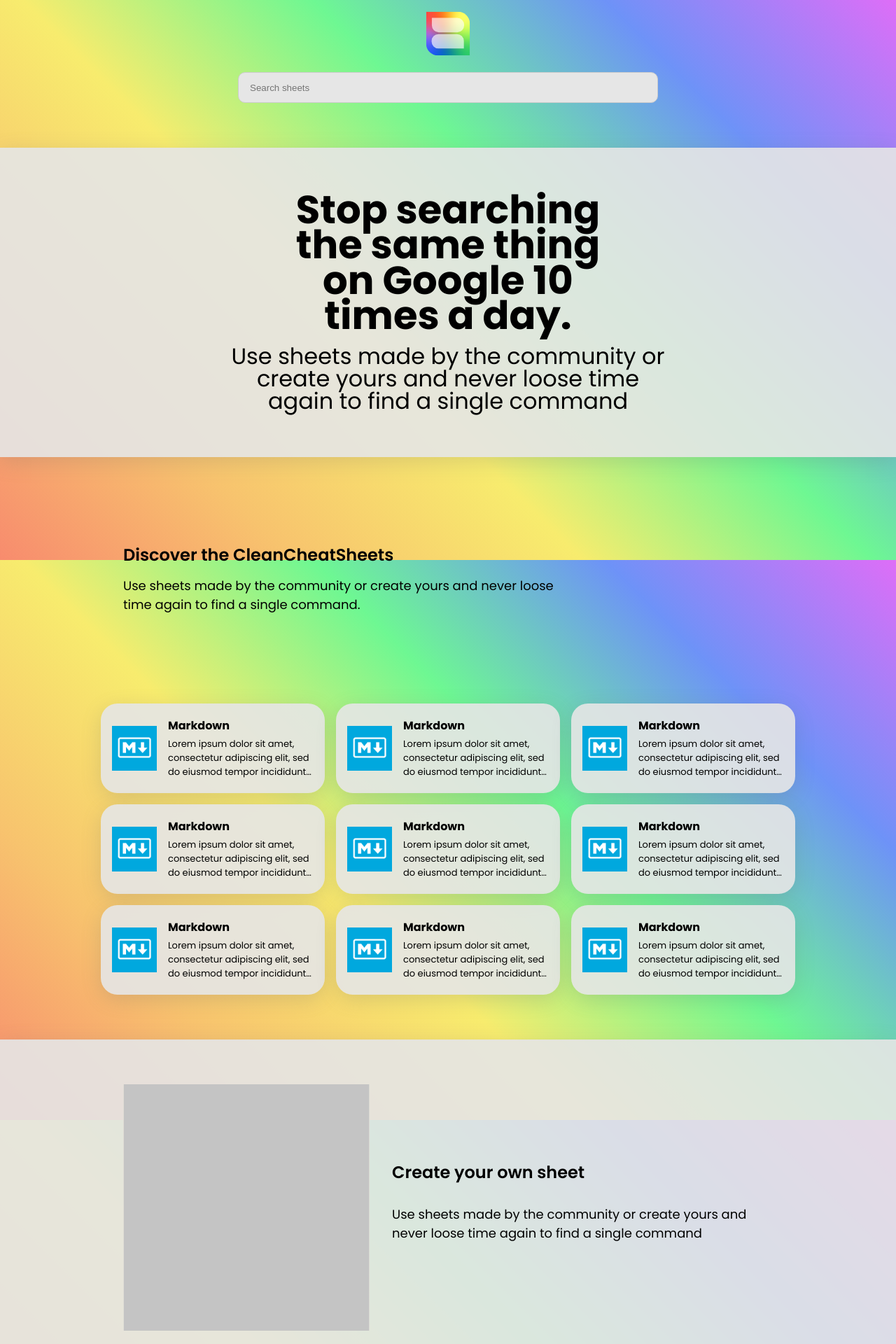
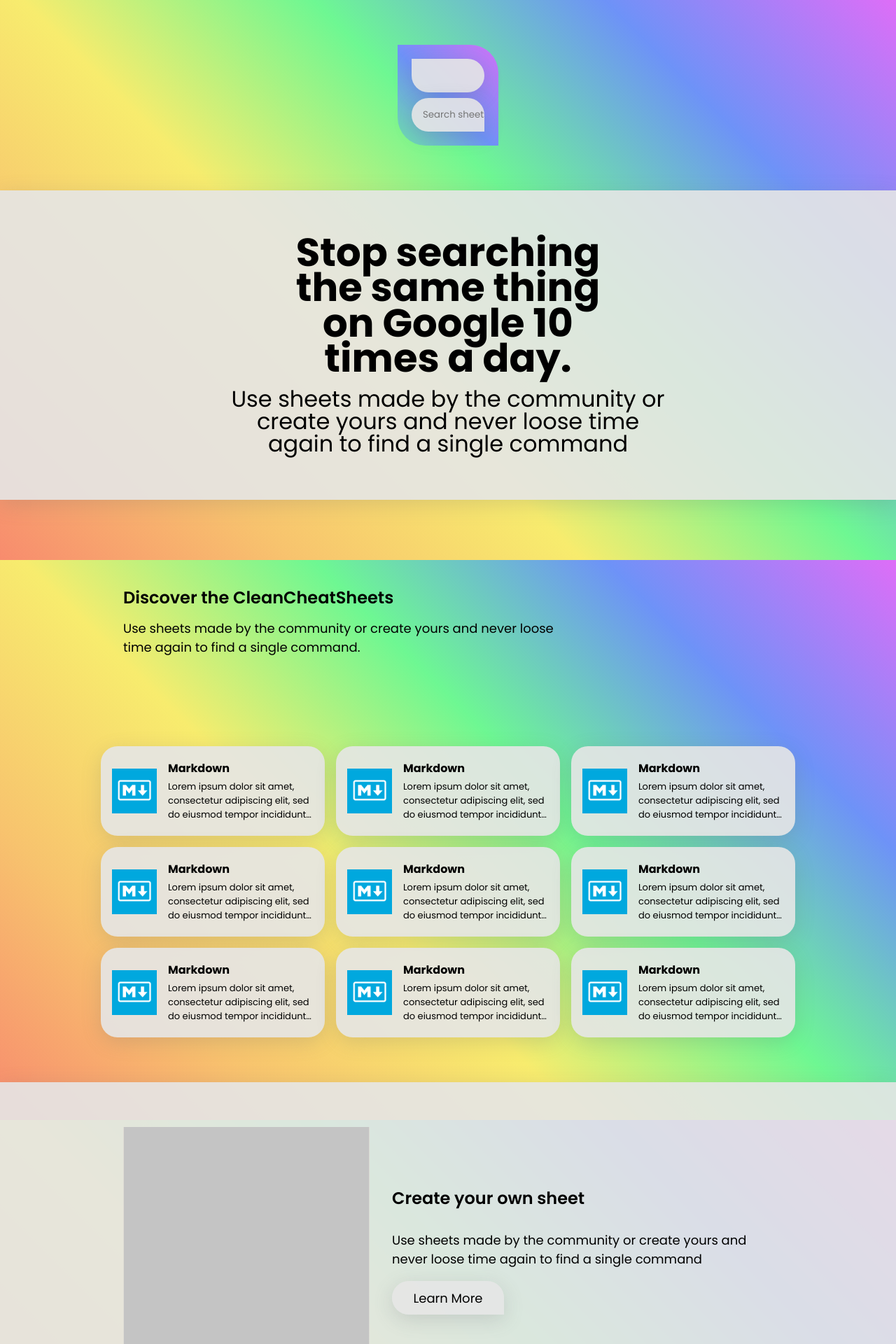
Before and after one commit to CleanCheatSheet/website, a Next.js app: page / in a window 1280 px wide. Shown: the top 1920 px of the page at 70% size. Built offline with nearby package versions, Linux system fonts and the light colour scheme.

Commit message:
Update search bar css + add button

```diff
--- /dev/null
+++ b/components/button.js
@@ -0,0 +1,18 @@
+import styles from "../styles/Button.module.css";
+import Link from "next/link";
+
+export function Button(props) {
+  return (
+    <Link href={props.link}>
+      <a className={props.class}>
+        <div
+          className={`${styles.container} ${styles[props.angle]} ${
+            props.color ? `${styles.color} color` : ""
+          }`}
+        >
+          <p className={styles.text}>{props.text}</p>
+        </div>
+      </a>
+    </Link>
+  );
+}
--- a/components/placeholder.js
+++ b/components/placeholder.js
@@ -1,5 +1,7 @@
 import styles from "../styles/Placeholder.module.css";
 import Image from "next/image";
+
+import { Button } from "./button";
 
 export function PlaceholderLeft(props) {
   return (
@@ -16,6 +18,12 @@ export function PlaceholderLeft(props) {
         <div className={styles.text}>
           <p>{props.text}</p>
         </div>
+        <Button
+          angle={props.buttonAngle}
+          color={false}
+          text={props.buttonText}
+          link={props.link}
+        />
       </div>
     </div>
   );
@@ -31,6 +39,12 @@ export function PlaceholderRight(props) {
         <div className={styles.text}>
           <p>{props.text}</p>
         </div>
+        <Button
+          angle={props.buttonAngle}
+          color={false}
+          text={props.buttonText}
+          link={props.link}
+        />
       </div>
       <div className={styles.imageWrapper}>
         <div className={styles.image}>
--- a/components/search.js
+++ b/components/search.js
@@ -136,6 +136,9 @@ export function Search() {
   return (
     <div className={styles.module}>
       <div ref={wrapperRef} className={styles.container}>
+        <div className={styles.logoUpWrapper}>
+          <div className={styles.logoUp}></div>
+        </div>
         <input
           className={styles.search}
           placeholder="Search sheets"
@@ -159,7 +162,7 @@ export function Search() {
                       }}
                       className={styles.link}
                     >
-                      {title}
+                      <p>{title}</p>
                     </a>
                   </Link>
                 </li>
--- a/components/triptych.js
+++ b/components/triptych.js
@@ -1,5 +1,6 @@
 import styles from "../styles/Triptych.module.css";
 import Image from "next/image";
+import { Button } from "./button";
 
 export function Triptych(props) {
   return (
@@ -9,18 +10,30 @@ export function Triptych(props) {
         alt="Open source icon"
         title="Open Source"
         text="We are developping CleanCheatSheet 100% open source. Please feel free to contribute to the code on GitHub."
+        buttonAngle="topLeft"
+        buttonColor={false}
+        buttonText="GitHub"
+        link="https://github.com/CleanCheatSheet/"
       />
       <Panel
         src="/icons/people.svg"
         alt="Community icon"
         title="Community"
         text="CleanCheatSheet is driven by its community of contributor that create the sheets to make life a little easier."
+        buttonAngle=""
+        buttonColor={false}
+        buttonText="Contribute"
+        link="#"
       />
       <Panel
         src="/icons/savings.svg"
         alt="Support us icone"
         title="Support us"
         text="There is no ads on the website, and the only income we have are you tips. If you want to contribute to the cost of the server, please considere send you a couple of euros."
+        buttonAngle="bottomRight"
+        buttonColor={false}
+        buttonText="Support us"
+        link="#"
       />
     </div>
   );
@@ -32,6 +45,13 @@ export function Panel(props) {
       <Image src={props.src} alt={props.alt} width="64" height="64" />
       <h3>{props.title}</h3>
       <p className={styles.text}>{props.text}</p>
+      <Button
+        angle={props.buttonAngle}
+        color={props.buttonColor}
+        text={props.buttonText}
+        link={props.link}
+        class={styles.button}
+      />
     </div>
   );
 }
--- a/pages/_app.js
+++ b/pages/_app.js
@@ -6,7 +6,7 @@ import { Footer } from "../components/footer";
 function MyApp({ Component, pageProps }) {
   return (
     <>
-      <Navbar />
+      {/* <Navbar /> */}
       <Search />
       <Component {...pageProps} />
       <Footer />
--- a/pages/index.js
+++ b/pages/index.js
@@ -92,14 +92,24 @@ export default function Home() {
         text="Use sheets made by the community or create yours and never loose time again to find a single command"
         src="/image-placeholder.png"
         alt="Image placeholder"
+        buttonAngle="bottomRight"
+        buttonText="Learn More"
+        link="/about"
       />
       <PlaceholderRight
         title="Create your own sheet"
         text="Use sheets made by the community or create yours and never loose time again to find a single command"
         src="/image-placeholder.png"
         alt="Image placeholder"
+        buttonAngle="topLeft"
+        buttonText="Learn More"
+        link="/about"
       />
-      <Triptych />
+      <Triptych
+        buttonAngle="bottomRight"
+        buttonText="Learn More"
+        link="/about"
+      />
     </div>
   );
 }
--- /dev/null
+++ b/styles/Button.module.css
@@ -0,0 +1,44 @@
+.container {
+  width: 10rem;
+  height: 3rem;
+  background: var(--greyLight-0);
+  box-shadow: var(--box-shadow);
+  border-radius: 1.5rem;
+  display: flex;
+  align-items: center;
+  justify-content: center;
+}
+
+@keyframes background-animation {
+  0% {
+    background-position: left;
+  }
+  100% {
+    background-position: right;
+  }
+}
+
+.color {
+  background-image: var(--gradient);
+  background-size: calc(4 * var(--background-zoom));
+  animation: background-animation var(--background-duration) infinite alternate;
+}
+
+.topLeft {
+  border-top-left-radius: 0;
+}
+
+.bottomRight {
+  border-bottom-right-radius: 0;
+}
+
+.container:hover {
+  filter: var(--filter-hover);
+  box-shadow: var(--box-shadow-hover);
+}
+
+.text {
+  max-width: 40rem;
+  font-size: large;
+  text-align: center;
+}
--- a/styles/Card.module.css
+++ b/styles/Card.module.css
@@ -45,6 +45,11 @@
   overflow: hidden;
 }
 
+.container:hover {
+  filter: var(--filter-hover);
+  box-shadow: var(--box-shadow-hover);
+}
+
 .icon {
   min-width: 4rem;
   max-width: 6rem;
--- a/styles/Search.module.css
+++ b/styles/Search.module.css
@@ -1,52 +1,82 @@
 .module {
-  --radius: 10px;
   width: 100%;
+  height: 9rem;
   display: flex;
   justify-content: center;
-  align-items: center;
-  margin-bottom: 2rem;
+  margin-top: 4rem;
+  margin-bottom: 4rem;
 }
 
 .container {
-  width: clamp(100px, 70%, 600px);
-  height: 44px;
+  background-image: var(--gradient);
+  background-size: var(--background-zoom);
+  animation: background-animation var(--background-duration) infinite alternate;
+  border-top-right-radius: 2.5rem;
+  border-bottom-left-radius: 2.5rem;
+  padding: 1.25rem;
+}
+
+@keyframes background-animation {
+  0% {
+    background-position: right;
+  }
+  100% {
+    background-position: left;
+  }
+}
+
+.logoUpWrapper {
+  width: 100%;
+  display: flex;
+  flex-direction: column;
+  align-items: center;
+}
+
+.logoUp {
+  height: 3rem;
+  width: 6.5rem;
+  background: var(--greyLight-0);
+  box-shadow: var(--box-shadow);
+  border-radius: 2rem;
+  border-top-left-radius: 0;
+  margin-bottom: 0.5rem;
 }
 
 .search {
-  height: calc(100% - 2px);
-  width: calc(100% - 1rem - 2px);
-  background-color: hsl(0, 0%, 90%);
-  border: 1px solid hsl(0, 0%, 80%);
+  font-family: inherit;
+  height: 3rem;
+  width: 5.5rem;
   padding: 0;
   padding-left: 1rem;
-  border-radius: var(--radius);
+  color: transparent;
+  background: var(--greyLight-0);
+  box-shadow: var(--box-shadow);
+  border-radius: 2rem;
+  border-bottom-right-radius: 0;
+  border: hidden;
+  transition: all 0.2s ease-in-out;
 }
 
-/* .search:hover {
-  height: calc(100% - 2 * 0.125rem);
-  border: 0.125rem solid var(--nav-bg-accent);
-  outline: 0;
-} */
+.search:hover {
+  box-shadow: var(--box-shadow);
+  color: initial;
+  width: 20rem;
+}
 
 .search:focus {
-  /* border-bottom-right-radius: 0;
-  border-bottom-left-radius: 0; */
-  height: calc(100% - 4px);
-  width: calc(100% - 1rem - 4px);
-  border: 2px solid hsl(0, 0%, 80%);
-  outline: 0;
+  box-shadow: var(--box-shadow);
+  color: initial;
+  width: 20rem;
+  outline: none;
+  box-shadow: var(--box-shadow-hover);
 }
 
 .results {
-  width: calc(100% - 2 * 2px);
-  border: 2px solid hsl(0, 0%, 80%);
-  /* width: 100%; */
-  background-color: var(greyLight-0);
-  border-radius: var(--radius);
+  width: 100%;
+  background: var(--greyLight-0);
+  box-shadow: var(--box-shadow);
+  border-radius: 1.5rem;
   margin-top: 1rem;
-  /* border-bottom-right-radius: 22px; */
-  /* border-bottom-left-radius: 22px; */
-  /* padding-bottom: 22px; */
   overflow: hidden;
   z-index: 1;
   position: relative;
@@ -54,25 +84,18 @@
 
 .result {
   width: 100%;
-  font-size: 0.8em;
-  height: calc(100% - 2px);
-  border-bottom: 2px solid hsl(0, 0%, 80%);
-}
-
-.result:last-child {
-  height: calc(100%);
-  border-bottom: none;
+  font-size: small;
 }
 
 .link {
   display: inline-flex;
-  padding: 0.5rem;
-  width: calc(100% - 1.5rem);
-  height: calc(100% - 1rem);
+  width: calc(100% - 1rem);
+  height: 3rem;
   background-color: hsl(0, 0%, 90%);
-  color: hsl(0, 0%, 10%);
   filter: brightness(1);
   padding-left: 1rem;
+  display: flex;
+  align-items: center;
 }
 
 .link:hover {
--- a/styles/Triptych.module.css
+++ b/styles/Triptych.module.css
@@ -31,6 +31,10 @@
   margin: 1rem;
 }
 
+.button {
+  margin-top: auto;
+}
+
 .text {
   max-width: 40rem;
   font-size: large;
--- a/styles/globals.css
+++ b/styles/globals.css
@@ -29,6 +29,10 @@
   /* --box-shadow: inset 0.2rem 0.2rem 0.5rem var(--greyLight-2),
     inset -0.2rem -0.2rem 0.5rem var(--white); */
   --box-shadow: hsla(240, 5%, 41%, 0.2) 0px 7px 29px 0px;
+  /* --box-shadow-hover: hsla(240, 5%, 41%, 0.2) 0px 5px 15px 0px; */
+  --box-shadow-hover: rgba(0, 0, 0, 0.16) 0px 1px 4px,
+    rgb(51, 51, 51) 0px 0px 0px 3px;
+  --filter-hover: brightness(1.1);
 }
 
 body {
```
